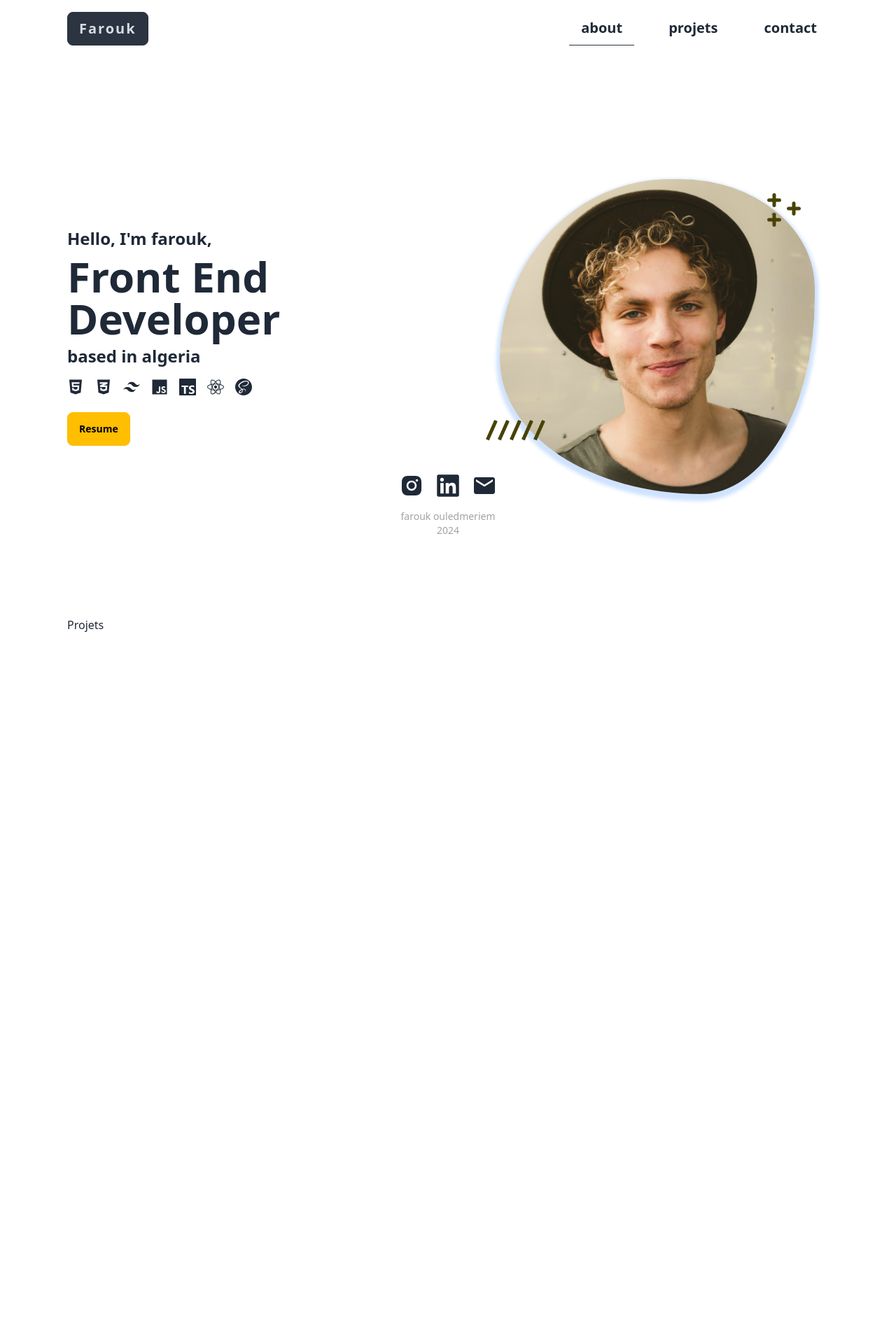
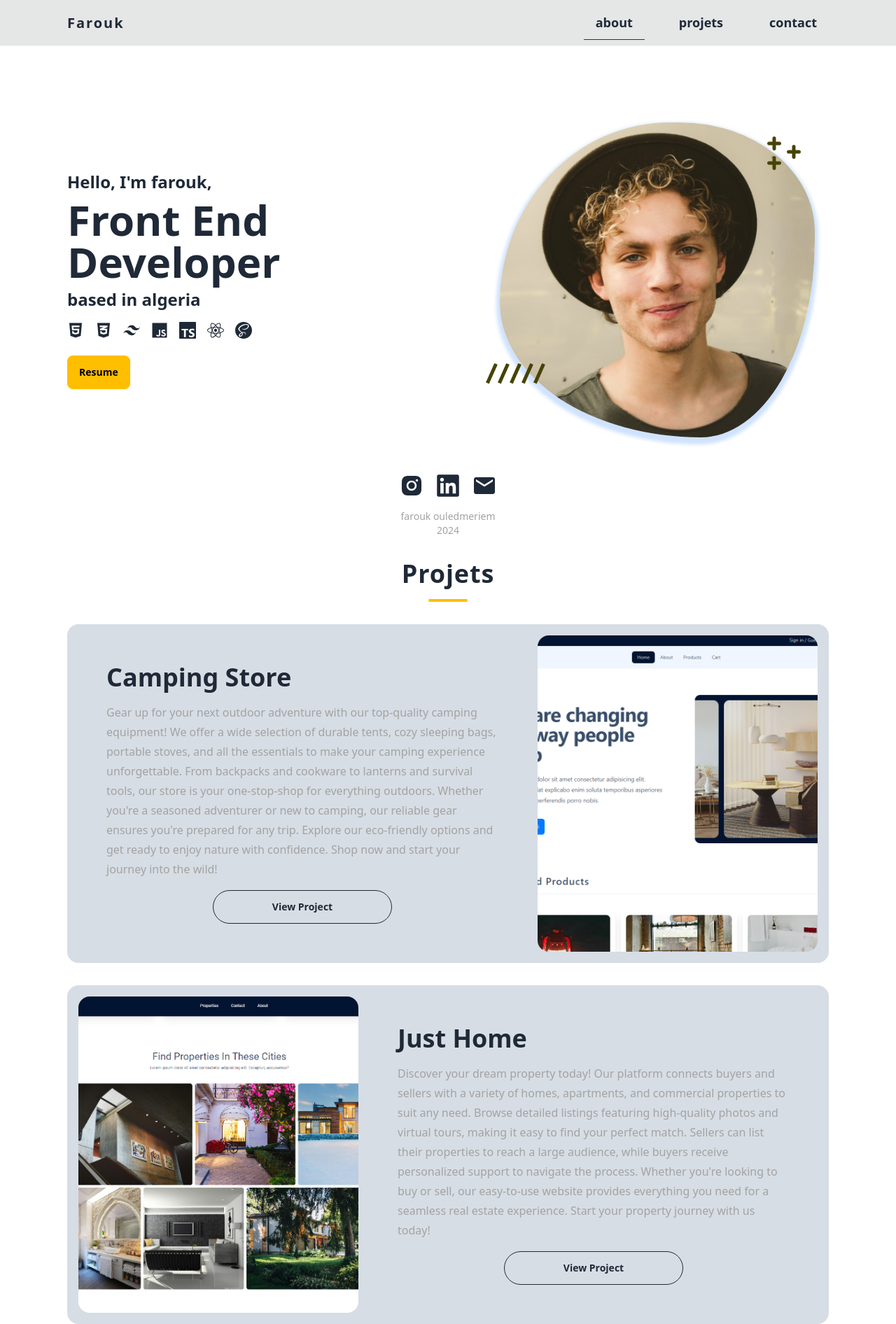
Before and after one commit to faroukq1/personal-portfolio, a React (Vite) app: page / in a window 1280 px wide. Shown: the whole page at 70% size. Before the commit the page ends 1681 px from the top, so only its background shows below. Built offline with nearby package versions, Linux system fonts and the light colour scheme.

Commit message:
project card

```diff
--- a/src/DATA.tsx
+++ b/src/DATA.tsx
@@ -8,7 +8,8 @@ import { FaJs } from "react-icons/fa6";
 import { SiTypescript } from "react-icons/si";
 import { FaReact } from "react-icons/fa";
 import { SiSass } from "react-icons/si";
-
+import project1 from "./assets/projectsimages/project1.png";
+import project2 from "./assets/projectsimages/project2.png";
 export const socialMediaData = [
   {
     id: 1,
@@ -33,3 +34,20 @@ export const skillsData = [
   <FaReact />,
   <SiSass />,
 ];
+
+export const projectData = [
+  {
+    id: 0,
+    title: "Camping Store",
+    description:
+      "Gear up for your next outdoor adventure with our top-quality camping equipment! We offer a wide selection of durable tents, cozy sleeping bags, portable stoves, and all the essentials to make your camping experience unforgettable. From backpacks and cookware to lanterns and survival tools, our store is your one-stop-shop for everything outdoors. Whether you're a seasoned adventurer or new to camping, our reliable gear ensures you're prepared for any trip. Explore our eco-friendly options and get ready to enjoy nature with confidence. Shop now and start your journey into the wild!",
+    image: project1,
+  },
+  {
+    id: 1,
+    title: "Just Home",
+    description:
+      "Discover your dream property today! Our platform connects buyers and sellers with a variety of homes, apartments, and commercial properties to suit any need. Browse detailed listings featuring high-quality photos and virtual tours, making it easy to find your perfect match. Sellers can list their properties to reach a large audience, while buyers receive personalized support to navigate the process. Whether you're looking to buy or sell, our easy-to-use website provides everything you need for a seamless real estate experience. Start your property journey with us today!",
+    image: project2,
+  },
+];
--- a/src/component/Navbar.tsx
+++ b/src/component/Navbar.tsx
@@ -26,11 +26,10 @@ const Navbar = () => {
     setSelectedSection(newSection);
   };
   return (
-    <nav className="container flex items-center justify-center py-4">
+    <nav className="fixed z-10 w-full py-2 shadow-sm bg-base-300">
+      <div className="container">
         <div className="w-full max-w-7xl flex items-center justify-between">
-        <h1 className="text-xl tracking-widest font-bold btn btn-neutral">
-          Farouk
-        </h1>
+          <h1 className="text-xl tracking-widest font-bold">Farouk</h1>
           <ul className="flex gap-8">
             {navData.map((item: navDataType) => {
               const { id, name } = item;
@@ -45,13 +44,14 @@ const Navbar = () => {
                     onClick={() => changeSection(name)}
                     className="btn btn-ghost"
                   >
-                  <p className="text-xl">{name}</p>
+                    <p className="text-lg">{name}</p>
                   </button>
                 </li>
               );
             })}
           </ul>
         </div>
+      </div>
     </nav>
   );
 };
--- /dev/null
+++ b/src/component/ProjectCard.tsx
@@ -0,0 +1,37 @@
+type projectCartType = {
+  title: string;
+  description: string;
+  image: string;
+  reverse?: boolean;
+};
+const ProjectCard = ({
+  title,
+  description,
+  image,
+  reverse,
+}: projectCartType) => {
+  return (
+    <div
+      className={`flex ${
+        reverse && "flex-row-reverse"
+      } gap-4 bg-neutral-content p-4 rounded-box`}
+    >
+      <img
+        className="w-[400px] rounded-box object-cover"
+        src={image}
+        alt="image card"
+      />
+      <div className="p-10 grid gap-4">
+        <h3 className="text-4xl font-semibold">{title}</h3>
+        <p className="text-neutral-400 leading-7">{description}</p>
+        <div className="flex justify-center">
+          <button className="btn btn-neutral btn-outline btn-wide rounded-full">
+            View Project
+          </button>
+        </div>
+      </div>
+    </div>
+  );
+};
+
+export default ProjectCard;
--- a/src/component/Projets.tsx
+++ b/src/component/Projets.tsx
@@ -1,5 +1,21 @@
+import ProjectCard from "./ProjectCard";
+import { projectData } from "../DATA";
 const Projets = () => {
-  return <section className="h-screen container">Projets</section>;
+  return (
+    <section className="container h-screen">
+      <div className="flex flex-col justify-center items-center">
+        <h3 className="text-4xl font-semibold tracking-wide">Projets</h3>
+        <div className="h-1 w-14 mt-4 bg-warning rounded-full"></div>
+      </div>
+      <div className="flex flex-wrap justify-center gap-8 mt-8">
+        {projectData.map((item, index) => {
+          return (
+            <ProjectCard {...item} key={item.id} reverse={index % 2 == 0} />
+          );
+        })}
+      </div>
+    </section>
+  );
 };
 
 export default Projets;
```
Also changed, not shown: src/assets/projectsimages/project1.png (added), src/assets/projectsimages/project2.png (added). Lines whose indentation alone changed are shown as unchanged.
